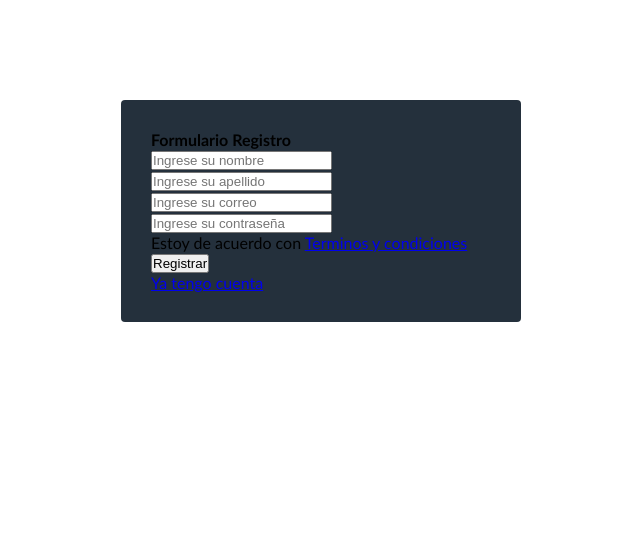
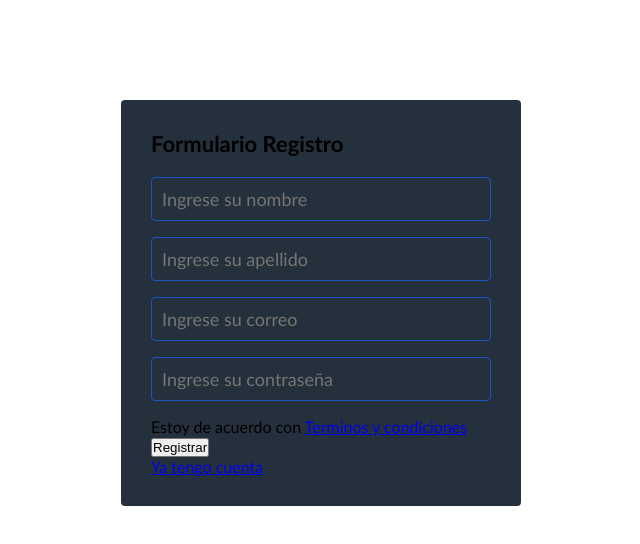
Before and after one commit to Alex-Beltran97/Formulario-Registro, a plain HTML site: page index.html in a window 1280 px wide. Shown: the whole page, without its empty margins (319-959 px from the left). Drawn offline with Linux system fonts and the light colour scheme.

Commit message:
Se estilizo loa clase .controls

```diff
--- a/Style.css
+++ b/Style.css
@@ -14,3 +14,18 @@
 	font-family: 'calibri';
 
 }
+.form-register h4 {
+	font-size: 22px;
+	margin-bottom: 20px;
+}
+
+.controls {
+	width: 100%;
+	background: #24303c;
+	padding: 10px;
+	border-radius: 4px;
+	margin-bottom: 16px;
+	border: 1px solid #1f53c5;
+	font-family: 'calibri';
+	font-size: 18px;
+}
```
